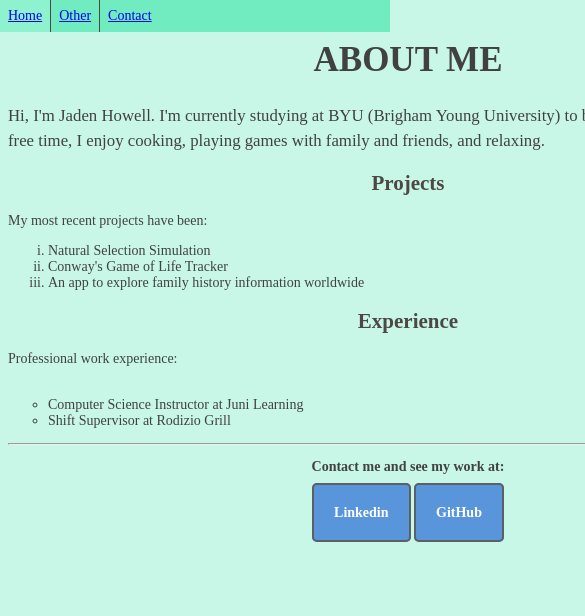
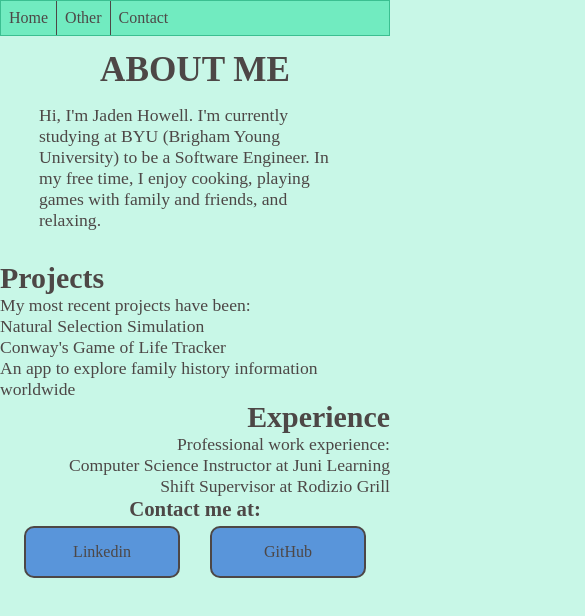
Before and after one commit to JadenHowell/portfolio, a plain HTML site: page index.html in a window 390 px wide. Shown: the top 616 px of the page, 585 px wide, since content can reach past the window. Drawn offline with Linux system fonts and the light colour scheme.

Commit message:
Implement flexbox and responsive design

```diff
--- a/index.html
+++ b/index.html
@@ -1,49 +1,61 @@
 <!DOCTYPE html>
 <html>
     <head>
+        <link rel='stylesheet' href='styles.css'/>
+        <meta name="viewport" content="width=device-width, initial-scale=1"/>
         <title>Jaden Howell</title>
-    <link rel='stylesheet' href='styles.css'/>
     </head>
 
     <body>
+        <div class='menu-bar'>
             <ul id='navbar'>
-      <li class='nav-choice'><a href="google.com">Home</a></li>
-      <li class='nav-choice'><a href="google.com">Other</a></li>
-      <li class='nav-choice'><a href="google.com">Contact</a></li>
+                <li class='nav-choice'><a href="https://google.com">Home</a></li>
+                <li class='nav-choice'><a href="https://google.com">Other</a></li>
+                <li class='nav-choice'><a href="https://google.com">Contact</a></li>
             </ul>
+        </div>
+
         <div class='page'>
+            <div class='main-content'>
+                <div class='header'>
                     <h1>ABOUT ME</h1>
-        <p class='about'>
-            Hi, I'm Jaden Howell. I'm currently studying at BYU
+                </div>
+                <div class='synopsis'>
+                    <p>Hi, I'm Jaden Howell. I'm currently studying at BYU
                         (Brigham Young University) to be a Software Engineer.
                         In my free time, I enjoy cooking, playing games with family
-            and friends, and relaxing.
-        </p>
+                        and friends, and relaxing.</p>
+                </div>
+            </div>
 
+            <div class='listed-info'>
+                <div class='projects-block'>
                     <h2>Projects</h2>
-        <p>
-            My most recent projects have been:
-        </p>
-        <ol id='projects'>
+                    <p>My most recent projects have been:</p>
+                    <ol id='projects-list'>
                         <li>Natural Selection Simulation</li>
                         <li>Conway's Game of Life Tracker</li>
                         <li>An app to explore family history information worldwide</li>
                     </ol>
+                </div>
 
+                <div class='experience-block'>
                     <h2>Experience</h2>
                     <p>Professional work experience:</p>
-        <ul id='experience'>
+                    <ul id='experience-list'>
                         <li>Computer Science Instructor at Juni Learning</li>
                         <li>Shift Supervisor at Rodizio Grill</li>
                     </ul>
-
-        <hr/>
+                </div>
+            </div>
 
             <div class='bottom'>
-          <P><strong>Contact me and see my work at:</strong></p>
+                <h3>Contact me at:</h3>
+                <div class='button-pair'>
                     <a class='button' href='https://www.linkedin.com/in/jaden-howell-3587591a9/'>Linkedin</a>
                     <a class='button' href='https://github.com/JadenHowell'>GitHub</a>
                 </div>
             </div>
+        </div>
     </body>
 </html>
--- a/styles.css
+++ b/styles.css
@@ -1,59 +1,28 @@
-body {
-  color: #414141;    /* this determines the color of the text in the body */
-  background-color: #c8f7e7;    /* this determines the background color of the body */
-  font-size: 14px; /* This sets base text size */
+* {
+    margin: 0;
+    padding: 0;
+    box-sizing: border-box;
 }
 
-.page{
-    width:800px;
-    margin: 0 auto;
-}
-
-.bottom{
-    width: 600px;
-    margin: 0 auto;
-    text-align: center;
-}
-
-h1, h2{
-  text-align: center;
+body{
+    font-size: 16px;
+    color:  #4d4746;
+    background-color: #c8f7e7;
 }
 
 h1{
-  font-size: 2.5em;
-  margin-top: 40px;
+    font-size: 2.2em;
+}
+h2{
+    font-size: 1.7em;
+}
+h3{
+    font-size: 1.3em;
 }
 
-h2{
-  color: #4d4746;
-}
-
-.about{
-  font-size: 1.2em;
-  line-height: 25px;
-}
-
-p:last-of-type{
-    margin-bottom: 30px;
-}
-
-.nav-choice{
-  display: block;
-  float: left; /*This allows them to slide into each other, no space between them*/
-  padding: 8px;
-  border-right: 1px solid #4d4746; /* put a line between all the elements */
-}
-
-.nav-choice:last-child{
-  border-right: none; /*last item shouldn't have a line on it's right side*/
-}
-
-.nav-choice:active {
-  background-color: #3bbf91;
-}
-
-.nav-choice:hover{
-  background-color: #8ff2cf;
+a:link{
+    text-decoration: none;
+    color:  #4d4746;
 }
 
 #navbar{
@@ -65,41 +34,134 @@ p:last-of-type{
     padding: 0;
     top: 0;
     left: 0;
+    border: 1px solid #3bbf91;
+    display: flex;
+}
+.nav-choice{
+    display: block;
+    float: left; /*This allows them to slide into each other, no space between them*/
+    padding: 8px;
+    border-right: 1px solid #4d4746; /* put a line between all the elements */
+}
+.nav-choice:active {
+    text-decoration: none;
+    background-color: #3bbf91;
+}
+.nav-choice:hover{
+    text-decoration: none;
+    background-color: #8ff2cf;
+}
+.nav-choice:last-child{
+    text-decoration: none;
+    border-right: none; /*last item shouldn't have a line on it's right side*/
 }
 
-#projects{
+.menu-bar{
+    height: 50px;
+}
+
+.page{
+    display: flex;
+    flex-wrap: wrap;
+    flex-direction: column;
+    justify-items: center;
+    margin: 0 auto;
+}
+
+.main-content{
+    display: flex;
+    flex-direction: column;
+    align-items: center;
+    justify-content: center;
+}
+.header{
+    width:100%;
+    margin: 0 auto;
+    text-align: center;
+}
+.synopsis{
+    font-size: 1.1em;
+    width: 80%;
+    margin-top: 15px;
+    margin-bottom: 30px;
+}
+
+.listed-info{
+    width: 100%;
+    display: flex;
+}
+#projects-list{
     list-style-type: lower-roman;
 }
-
-#experience{
-  list-style-type: circle;
+#experience-list{
+    list-style-type: none;
+}
+.experience-block{
+    text-align: right;
+    font-size: 1.1em;
+}
+.projects-block{
+    font-size: 1.1em;
 }
 
-.button:link,
-.button:visited {
-  text-decoration: none;
+.bottom{
+    display: flex;
+    flex-direction: column;
+    justify-self: center;
+    align-items:center;
+}
+.button-pair{
+    display:flex;
+    width:100%;
     justify-content: center;
-
-  color: #FFF;
-  background-color: #5995DA;
-  font-weight: bold;
-  padding: 20px;
-  text-align: center;
-  border: 2px solid #5D6063;
-  border-radius: 5px;
-
-  width: 200px;
-  margin: 30px auto;
 }
 
+.button {
+    background-color: #5995DA;
+    margin: 5px 15px;
+    border: 2px solid;
+    color: white;
+    padding: 15px 32px;
+    text-align: center;
+    text-decoration: none;
+    display: inline-block;
+    font-size: 16px;
+    border-radius: 10px; /*This gives a curved corner*/
+}
 .button:hover,
 .button:visited:hover {
   color: #FFF;
   background-color: #76AEED;  /* Light blue */
 }
-
 .button:active,
 .button:visited:active {
   color: #FFF;
   background-color: #5995DA;  /* Blue */
 }
+
+/*for mobile*/
+@media only screen and (max-width: 800px) {
+    .listed-info{
+        flex-wrap: wrap;
+    }
+    .projects-block,
+    .experience-block{
+        width:100%;
+    }
+    .button{
+        width: 40%;
+    }
+}
+/*for tablets and desktops*/
+@media only screen and (min-width: 801px) {
+    .page{
+        width: 800px;
+    }
+    .projects-block,
+    .experience-block{
+        width:50%;
+    }
+    .button{
+        width: 15%;
+    }
+}
```
Lines whose indentation alone changed are shown as unchanged.
